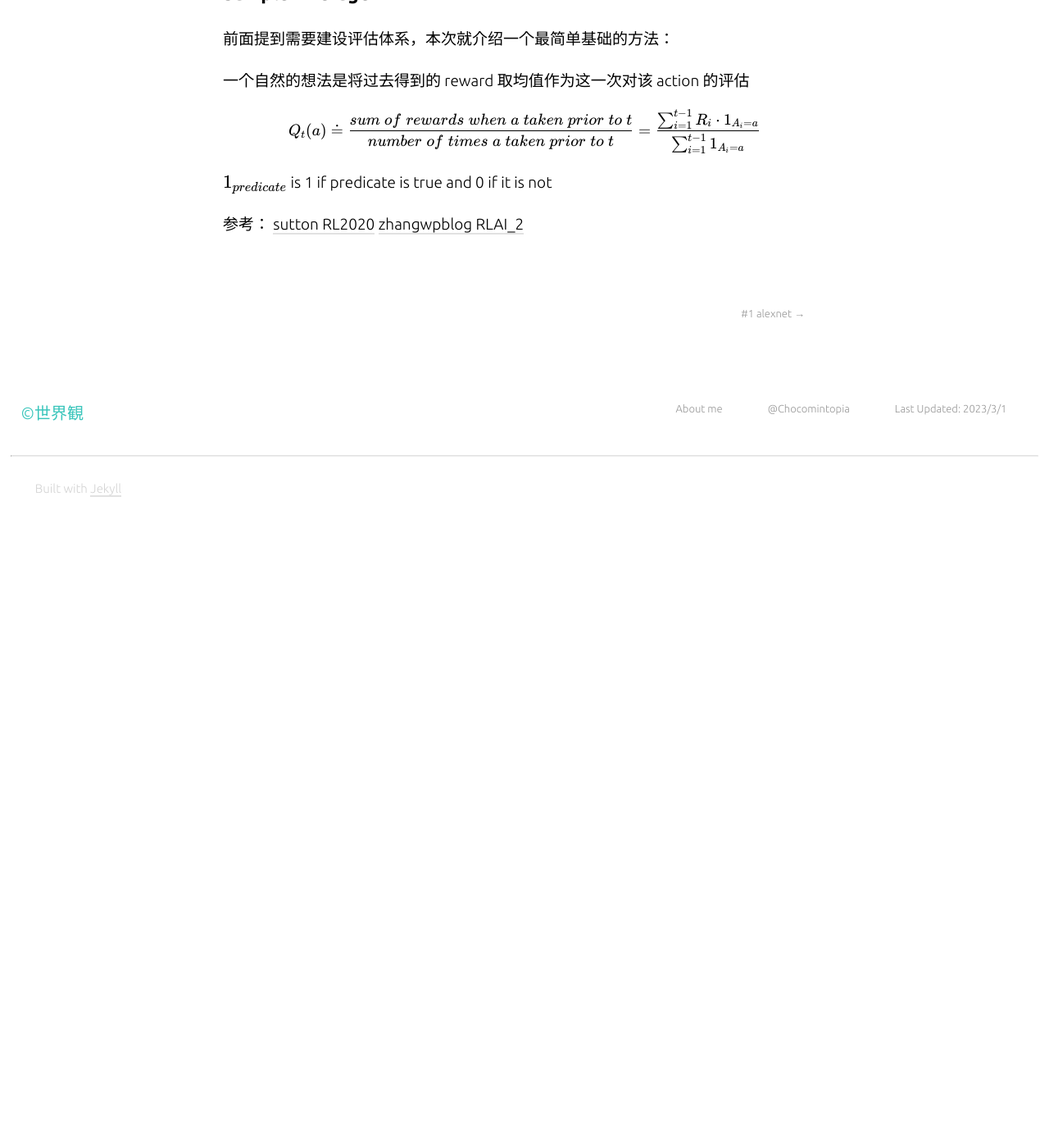
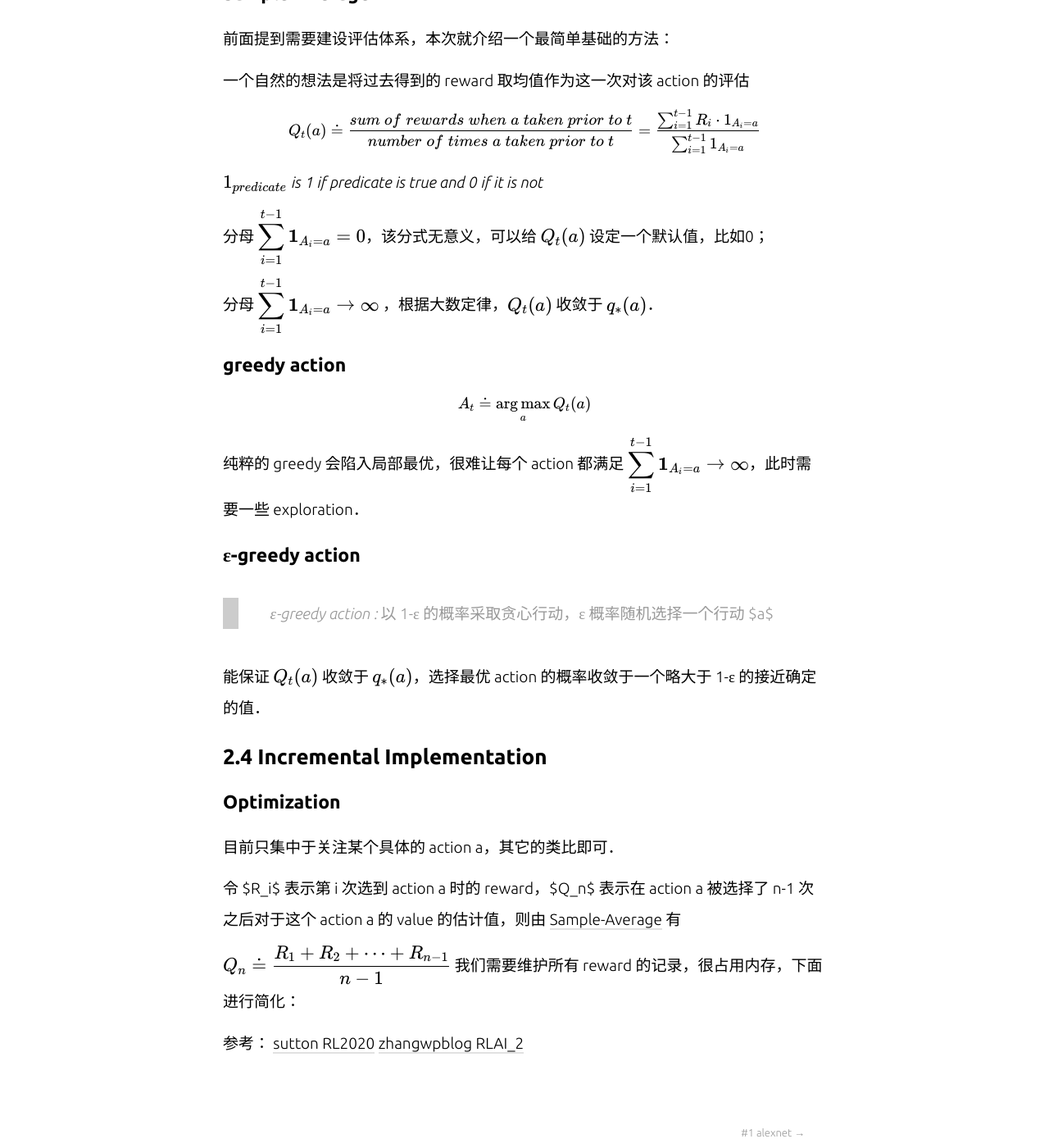
Before and after one commit to Chocomintopia/Chocomintopia.Github.io, a Jekyll site: the page built from _posts/2023-02-25-#2 SuttonRL ch2-Multi armed Bandits.md, in a window 1280 px wide and 1400 px high, scrolled down 1972 px. Shown: the whole window at 82% size. Built offline with Jekyll 4.4.1, drawn with Linux system fonts in a browser that asks for light colours; nearby versions of some CDN libraries; a script that is not in the unit is left out; before the commit the page ends 2602 px from its top, so only the background shows below that; some of the changed text lies outside the part shown.

Commit message:
Update 2023-02-25-#2 SuttonRL ch2-Multi armed Bandits.md

```diff
--- a/_posts/2023-02-25-#2 SuttonRL ch2-Multi armed Bandits.md
+++ b/_posts/2023-02-25-#2 SuttonRL ch2-Multi armed Bandits.md
@@ -1,9 +1,11 @@
-本章主要针对 **nonassociative** 问题，即无需考虑每一步行动之间的影响，以及环境对行动的影响，实际上是一种很理想化的问题，实用性不大，但作为强化学习入门还不错。
+本章主要针对 **nonassociative** 问题，即无需考虑每一步行动之间的影响，以及环境对行动的影响，实际上是一种很理想化的问题，实用性不大，但作为强化学习入门还不错．
 
-强化学习和其它机器学习方法最大的区别，“**evaluates** the actions taken rather than **instructs** by giving correct actions”
+强化学习和其它机器学习方法最大的区别，“**evaluates** the actions taken rather than **instructs** by giving correct actions”．
 
 - 评价性反馈（evaluative feedback）：知道每一步 action 的好坏程度，但不知道这个 action 是否是最好 / 最差
 - 指导性反馈（instructive feedback）：直接得知最优 action
+
+
 
 #### 2.1 A k-armed Bandit Problem
 
@@ -38,6 +40,8 @@ $$
 
 *balance exploration and exploration*
 
+
+
 #### 2.2 Action-value Methods
 
 ##### Sample-Average
@@ -50,7 +54,40 @@ $$
 Q_t(a)\doteq \frac{sum\; of\;rewards\;when\;a\;taken\;prior\;to\;t}{number\;of\;times\;a\;taken\;prior\;to\;t} = \frac{\sum _{i=1} ^{t-1}{R_i\cdot\mathbb{1}_{A_i=a}}}{\sum _{i=1} ^{t-1}{\mathbb{1}_{A_i=a}}}
 $$
 
-$$\mathbb{1}_{predicate}$$ is 1 if predicate is true and 0 if it is not
+*$$\mathbb{1}_{predicate}$$ is 1 if predicate is true and 0 if it is not*
+
+分母 $$\displaystyle \sum_{i=1}^{t-1}\textbf{1}_{A_{i} = a} = 0$$，该分式无意义，可以给 $$Q_t(a)$$ 设定一个默认值，比如0；
+
+分母 $$\displaystyle \sum_{i=1}^{t-1}\textbf{1}_{A_{i} = a}\rightarrow \infty$$ ，根据大数定律，$$Q_t(a)$$ 收敛于 $$q_*(a)$$．
+
+##### greedy action
+
+$$
+A_t \doteq \mathop{\arg\max}\limits_aQ_t(a)
+$$
+
+纯粹的 greedy 会陷入局部最优，很难让每个 action 都满足 $$\displaystyle \sum_{i=1}^{t-1}\textbf{1}_{A_{i} = a}\rightarrow \infty$$，此时需要一些 exploration．
+
+##### ε-greedy action
+
+> *ε-greedy action :* 以 1-ε 的概率采取贪心行动，ε 概率随机选择一个行动 $a$
+
+能保证 $$Q_t(a)$$ 收敛于 $$q_*(a)$$，选择最优 action 的概率收敛于一个略大于 1-ε 的接近确定的值．
+
+
+
+#### 2.4 Incremental Implementation
+
+##### Optimization
+
+目前只集中于关注某个具体的 action a，其它的类比即可．
+
+令 $R_i$ 表示第 i 次选到 action a 时的 reward，$Q_n$ 表示在 action a 被选择了 n-1 次之后对于这个 action a 的 value 的估计值，则由 [Sample-Average](#Sample-Average) 有
+
+$$
+Q_n\doteq \dfrac{R_1+R_2+\cdots + R_{n-1}}{n-1}
+$$
+我们需要维护所有 reward 的记录，很占用内存，下面进行简化：
 
 
 
```
